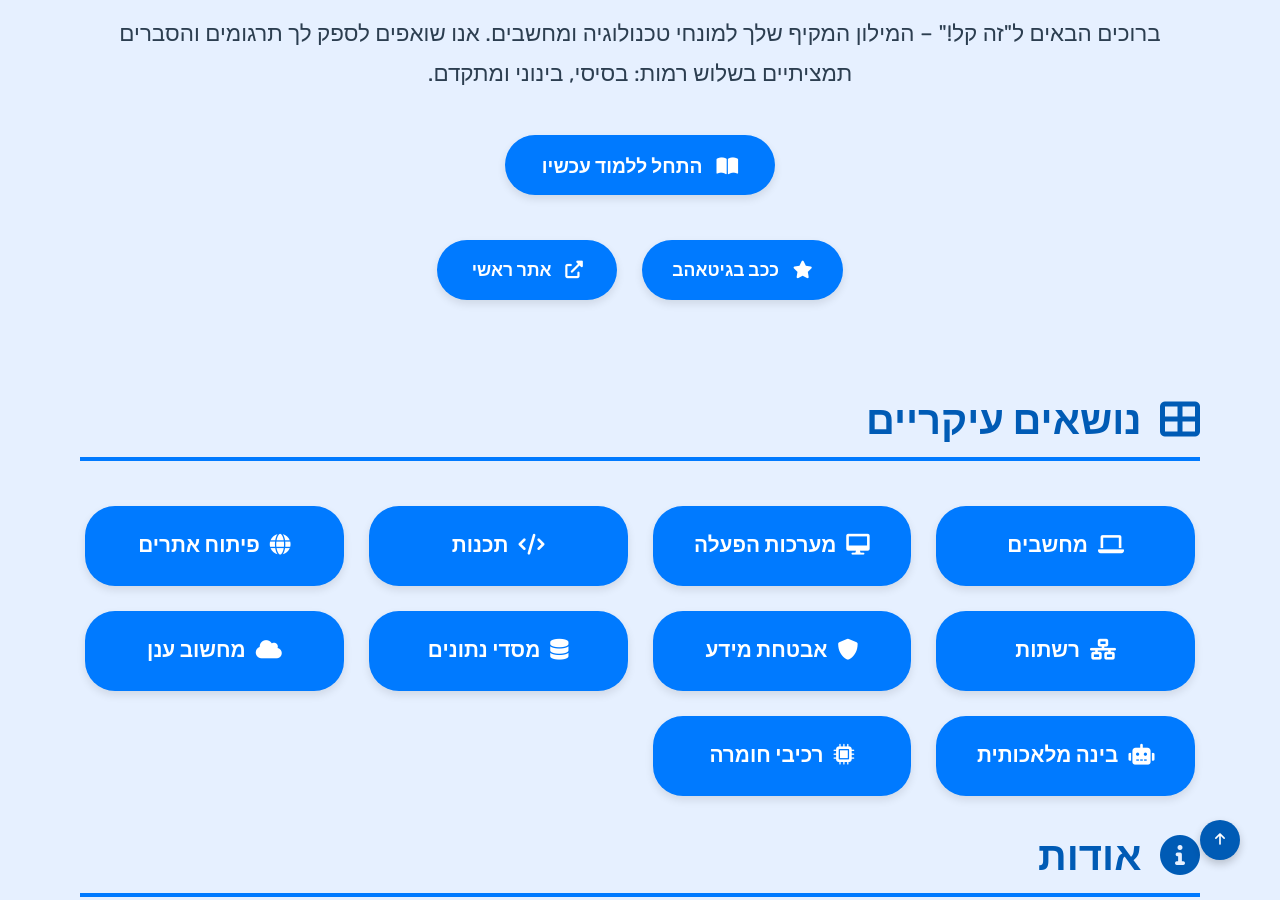
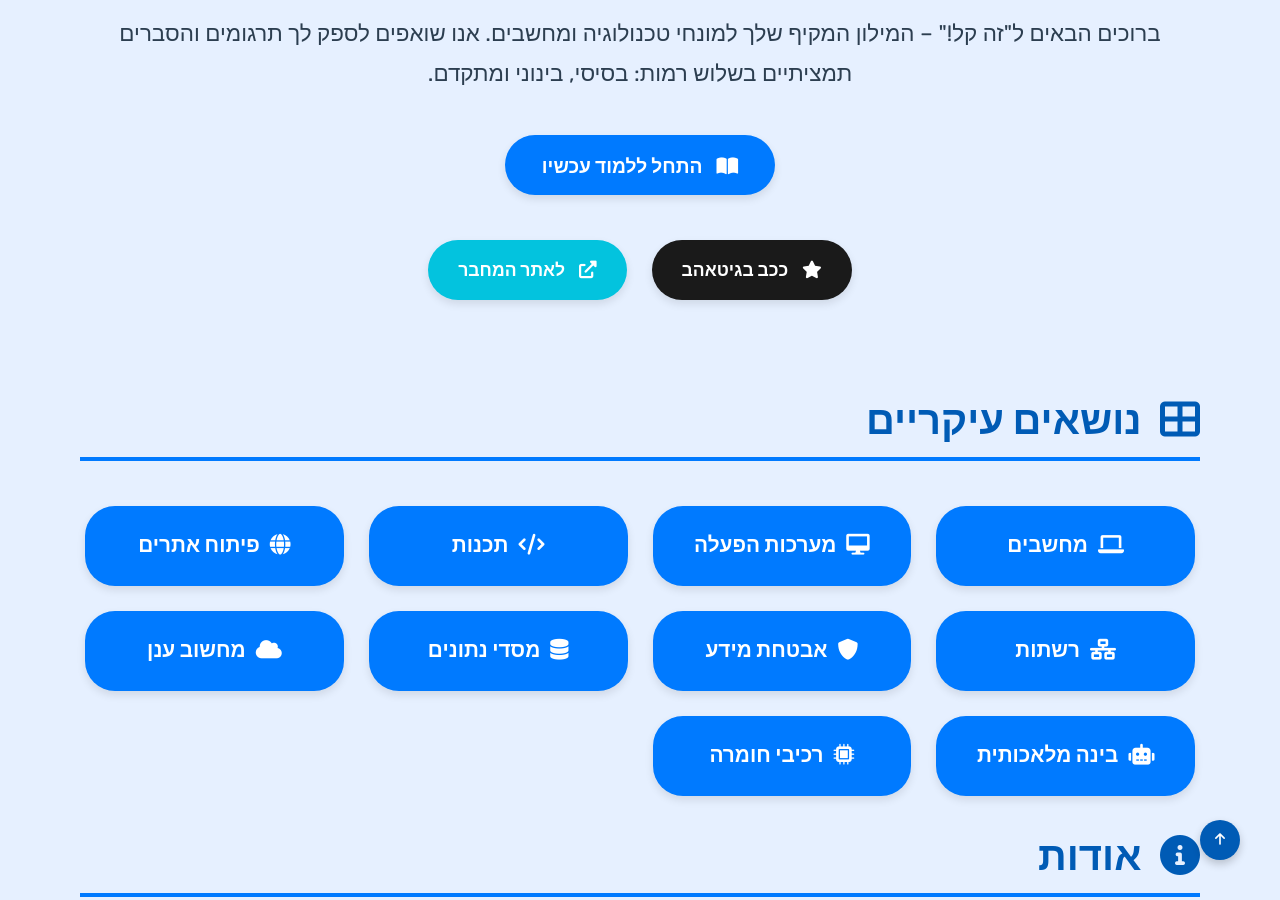
Before and after one commit to NHLOCAL/ZeKal, a Jekyll site: the page built from docs/index.md, in a window 1280 px wide and 900 px high, scrolled down 613 px. Built offline with Jekyll 4.4.1, drawn with Linux system fonts in a browser that asks for light colours.

Commit message:
צבעי כפתורי גיטהאב ואתר ראשי

```diff
--- a/docs/index.md
+++ b/docs/index.md
@@ -12,11 +12,11 @@ title: "בית"
 
     <!-- הוספת כפתורי GitHub ו-Main Site -->
     <div class="home-buttons">
-        <a href="https://github.com/nhlocal/ZeKal/" class="button" target="_blank" rel="noopener noreferrer">
+        <a href="https://github.com/nhlocal/ZeKal/" class="button" target="_blank" rel="noopener noreferrer" style="background-color: #1A1A1A;">
             <i class="fas fa-star"></i> ככב בגיטאהב
         </a>
-        <a href="https://nhlocal.github.io/?utm_source=ZeKalHome&utm_medium=site" class="button" target="_blank" rel="noopener noreferrer">
-            <i class="fas fa-external-link-alt"></i> אתר ראשי
+        <a href="https://nhlocal.github.io/?utm_source=ZeKalHome&utm_medium=site" class="button" target="_blank" rel="noopener noreferrer" style="background-color: #03C3DE;">
+            <i class="fas fa-external-link-alt"></i> לאתר המחבר
         </a>
     </div>
 </div>
```
